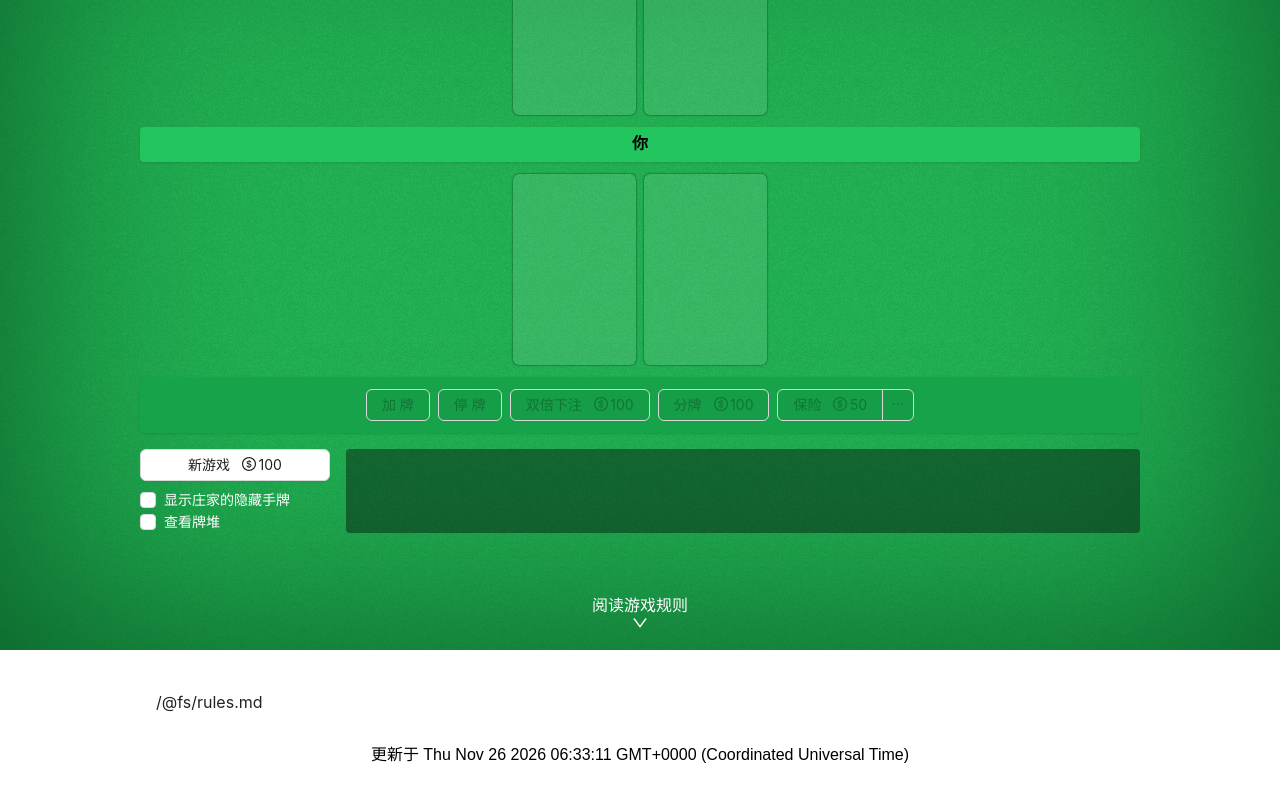
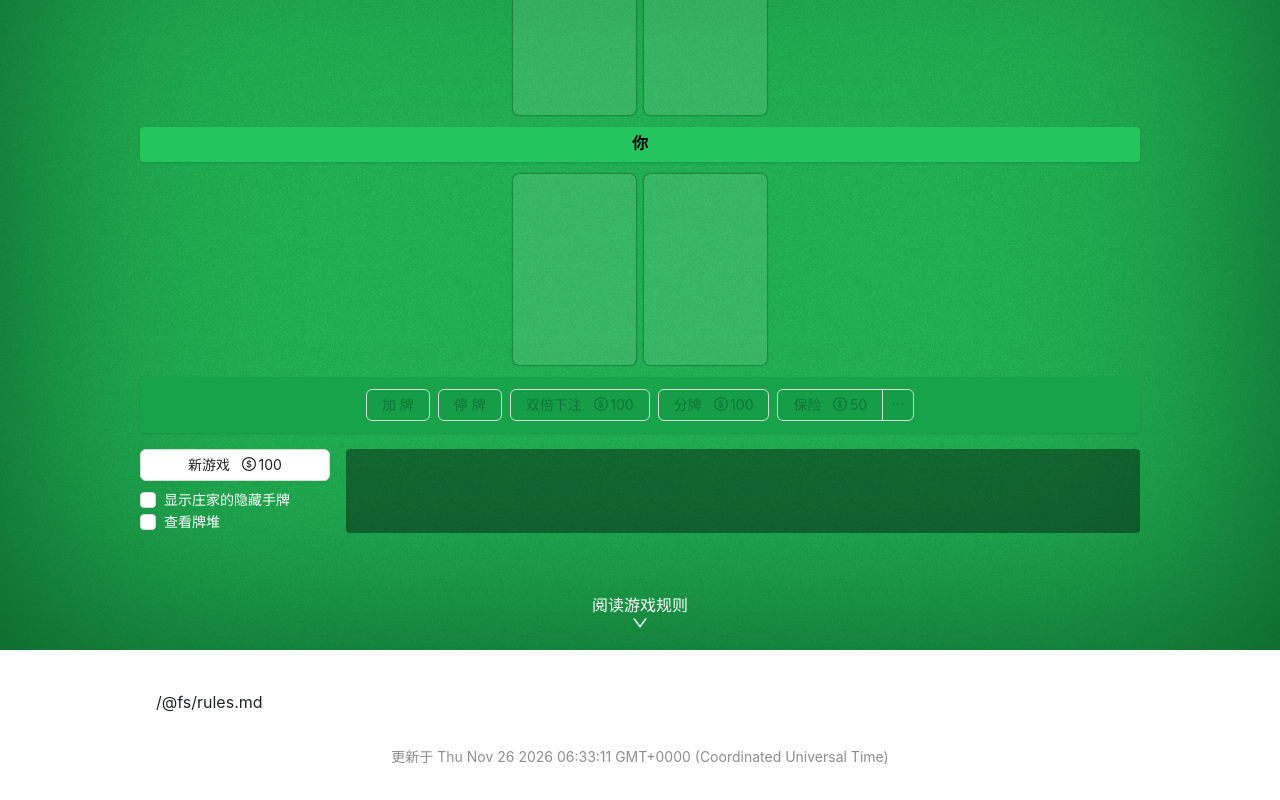
Before and after one commit to YMNNs/mini-blackjack, a React (Vite) app: page / in a window 1280 px wide. Shown: the part 198-998 px from the top of the page. Built offline with nearby package versions, Linux system fonts and the light colour scheme.

Commit message:
style: 多于4张牌时自动折叠

```diff
--- a/src/components/card-group.tsx
+++ b/src/components/card-group.tsx
@@ -95,6 +95,8 @@ export const CardGroup: React.FC<Properties> = ({
     )
   }
 
+  const _compact = compact || cards.length > 4
+
   return (
     <Tooltip
       title={heap ? '下一张' : <span>{tooltipStyle(gameStatus).title}</span>}
@@ -103,19 +105,19 @@ export const CardGroup: React.FC<Properties> = ({
       placement={heap ? 'left' : 'rightTop'}
     >
       <div className={'mx-auto w-fit'}>
-        <div className={'flex gap-2'} style={compact ? { marginLeft: compactMargin } : undefined}>
+        <div className={'flex gap-2'} style={_compact ? { marginLeft: compactMargin } : undefined}>
           {cards.map((item, index) => {
             return hideIndex && hideIndex.includes(index) ? (
               <div
                 className={'card cardback'}
                 key={index}
-                style={compact ? { marginLeft: -compactMargin } : undefined}
+                style={_compact ? { marginLeft: -compactMargin } : undefined}
               />
             ) : (
               <div
                 className={`card card${item}`}
                 key={index}
-                style={compact ? { marginLeft: -compactMargin } : undefined}
+                style={_compact ? { marginLeft: -compactMargin } : undefined}
               />
             )
           })}
--- a/src/components/copyright.tsx
+++ b/src/components/copyright.tsx
@@ -1,6 +1,11 @@
+import { Typography } from 'antd'
 import { BUILD_TIME } from '../constant.ts'
 import React from 'react'
 
 export const Copyright: React.FC = () => {
-  return <div className={'mx-auto w-fit text-center py-8'}>更新于 {new Date(BUILD_TIME).toString()}</div>
+  return (
+    <div className={'mx-auto w-fit text-center py-8'}>
+      <Typography.Text type={'secondary'}>更新于 {new Date(BUILD_TIME).toString()}</Typography.Text>
+    </div>
+  )
 }
```
